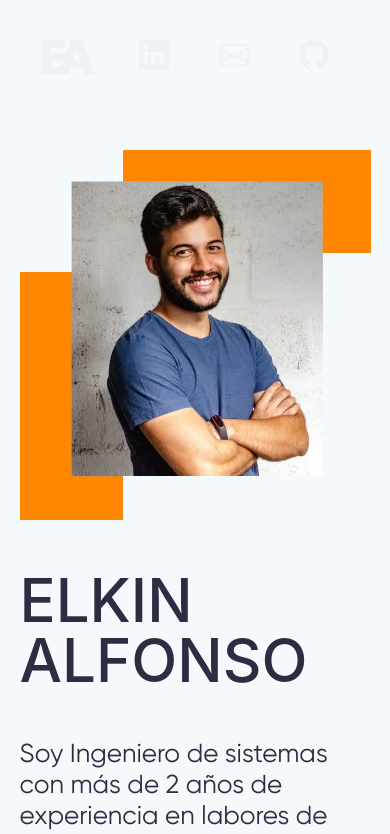
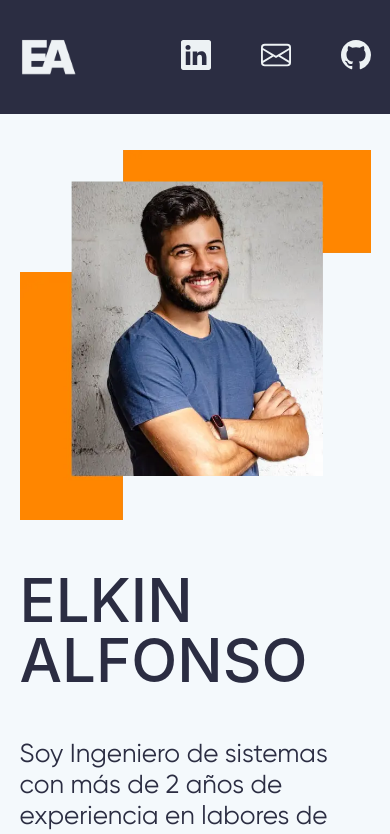
Before and after one commit to eldalco/portfolio, a Next.js app: page / in a window 390 px wide. Shown: the top 834 px of the page. Built offline with nearby package versions, Linux system fonts and the light colour scheme.

Commit message:
responsive adjusted in Nav

```diff
--- a/components/Nav/styles.module.css
+++ b/components/Nav/styles.module.css
@@ -1,6 +1,8 @@
 .nav {
     padding: 10px 10%;
     position: fixed;
+    display: flex;
+    justify-content: center;
     width: 100%;
     z-index: 10;
     transition: all .3s;
@@ -9,8 +11,18 @@
     -ms-transition: all .3s;
     -o-transition: all .3s;
 }
+@media (max-width: 980px) {
+    .nav {
+        padding: 10px 5%;
+    }
+}
 .nav__fixed {
     background-color: transparent;
+}
+@media (max-width: 980px) {
+    .nav__fixed {
+        background-color: #2B2D42;
+    }
 }
 .nav__active {
     background-color: #2B2D42;
@@ -19,7 +31,8 @@
 .row__nav {
     display: flex;
     align-items: center;
-    max-width: 1400px;
+    justify-content: space-between;
+    max-width: 1440px;
     width: 100%;
 }
 .div__img{
```
